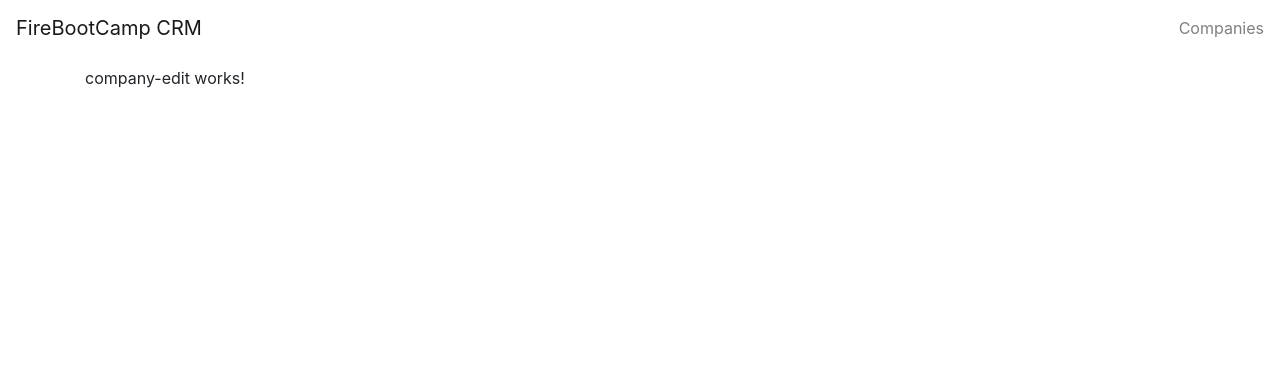
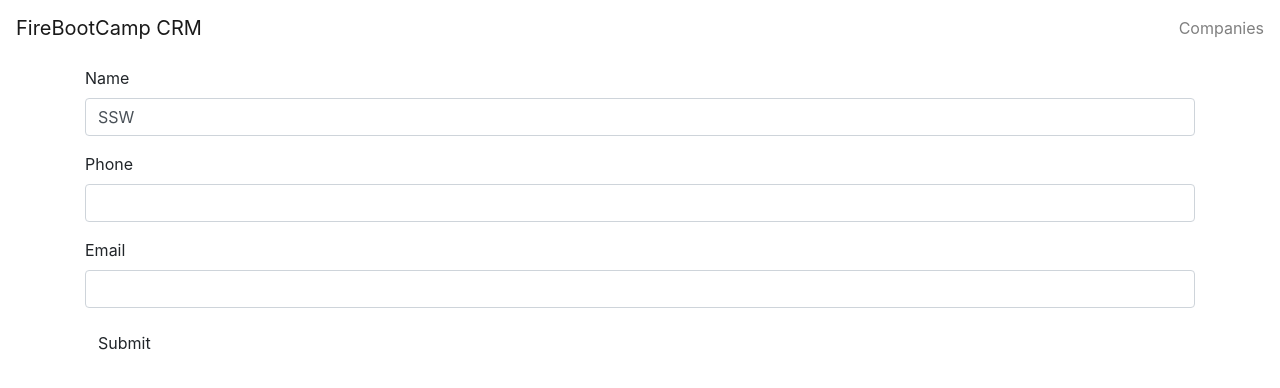
Before and after one commit to SSWConsulting/fbc-angular-202005, an Angular app: page /company/add in a window 1280 px wide. Shown: the top 388 px of the page. Built offline with nearby package versions, Linux system fonts and the light colour scheme.

Commit message:
Added Edit Form

```diff
--- a/src/app/app.module.ts
+++ b/src/app/app.module.ts
@@ -3,7 +3,7 @@
 
 import { AppRoutingModule } from './app-routing.module';
 import { AppComponent } from './app.component';
-import { FormsModule } from '@angular/forms';
+import { FormsModule, ReactiveFormsModule } from '@angular/forms';
 import { CompanyListComponent } from './company/company-list/company-list.component';
 import { NgbModule } from '@ng-bootstrap/ng-bootstrap';
 import { HttpClientModule } from '@angular/common/http';
@@ -21,6 +21,7 @@
     BrowserModule,
     AppRoutingModule,
     FormsModule,
+    ReactiveFormsModule,
     NgbModule,
     HttpClientModule,
   ],
--- a/src/app/company/company-edit/company-edit.component.html
+++ b/src/app/company/company-edit/company-edit.component.html
@@ -1 +1,26 @@
-<p>company-edit works!</p>
+<form [formGroup]="companyForm" novalidate>
+
+  <div class="form-group">
+    <label for="name">Name</label>
+    <input type="text" class="form-control" name="name" formControlName="name">
+
+    <div *ngIf="companyForm.get('name').hasError('required') && companyForm.get('name').touched" class="alert alert-danger">
+      Name is required
+    </div>
+  </div>
+
+  <div class="form-group">
+    <label for="phone">Phone</label>
+    <input type="text" class="form-control" name="phone" formControlName="phone" />
+  </div>
+
+  <div class="form-group">
+    <label for="email">Email</label>
+    <input type="text" class="form-control" name="email" formControlName="email" />
+  </div>
+
+  <div class="form-group">
+    <button type="button" (click)="saveCompany()"
+     [disabled]="!companyForm.valid" class="btn btn-default">Submit</button>
+  </div>
+</form>
--- a/src/app/company/company-edit/company-edit.component.ts
+++ b/src/app/company/company-edit/company-edit.component.ts
@@ -1,4 +1,8 @@
 import { Component, OnInit } from '@angular/core';
+import { FormGroup, FormBuilder, Validators } from '@angular/forms';
+import { Router, ActivatedRoute } from '@angular/router';
+import { CompanyService } from '../company.service';
+import { Company } from '../company';
 
 @Component({
   selector: 'fbc-company-edit',
@@ -7,9 +11,48 @@
 })
 export class CompanyEditComponent implements OnInit {
 
-  constructor() { }
+  companyForm: FormGroup;
+  isNewCompany: boolean;
+  companyId: number;
+
+  constructor(
+    private formBuilder: FormBuilder,
+    private router: Router,
+    private activatedRoute: ActivatedRoute,
+    private companyService: CompanyService
+  ) { }
 
   ngOnInit(): void {
+    this.companyId = this.activatedRoute.snapshot.params.id;
+    this.isNewCompany = !this.companyId;
+
+    this.buildForm();
+
+    if (!this.isNewCompany) {
+      this.companyService.getCompany(this.companyId)
+      .subscribe(company => this.companyForm.patchValue(company));
+    }
+
   }
 
+  buildForm(): void {
+    this.companyForm = this.formBuilder.group({
+      name: ['SSW', Validators.required],
+      phone: [],
+      email: []
+    });
+  }
+
+  saveCompany() {
+    if (this.isNewCompany) {
+      const newCompany: Company = this.companyForm.value;
+      this.companyService.addCompany(newCompany)
+      .subscribe(() => this.router.navigateByUrl('/company/list'));
+    }else{
+      const payload: Company = {...this.companyForm.value, id: this.companyId, anotherProperty: 'blah' };
+
+      this.companyService.updateCompany(payload)
+      .subscribe(() => this.router.navigateByUrl('/company/list'));
+    }
+  }
 }
--- a/src/app/company/company-table/company-table.component.html
+++ b/src/app/company/company-table/company-table.component.html
@@ -14,7 +14,7 @@
       <td> {{ company.email }} </td>
       <td class="button-cell">
         <button class="btn btn-danger" (click)="deleteCompany(company)" > DELETE </button>
-        <button class="btn btn-warning"> EDIT </button>
+        <button class="btn btn-warning" [routerLink]="['/company/edit', company.id]" > EDIT </button>
       </td>
     </tr>
   </tbody>
--- a/src/app/company/company.service.ts
+++ b/src/app/company/company.service.ts
@@ -1,6 +1,6 @@
 import { Injectable } from '@angular/core';
 import { Company } from './company';
-import { HttpClient } from '@angular/common/http';
+import { HttpClient, HttpHeaders } from '@angular/common/http';
 import { Observable, of } from 'rxjs';
 import { catchError } from 'rxjs/operators';
 
@@ -31,6 +31,31 @@
     );
   }
 
+  addCompany(company: Company): Observable<Company> {
+    return this.httpClient.post<Company>(`${this.baseUrl}/company`,
+    company,
+    { headers: new HttpHeaders().set('content-type', 'application/json') })
+    .pipe(
+      catchError(error => this.errorHandler(error))
+    );
+  }
+
+  getCompany(companyId: number): Observable<Company> {
+    return this.httpClient.get<Company>(`${this.baseUrl}/company/${companyId}`)
+    .pipe(
+      catchError(error => this.errorHandler(error))
+    );
+  }
+
+  updateCompany(company: Company): Observable<Company> {
+    return this.httpClient.put<Company>(`${this.baseUrl}/company/${company.id}`,
+    company,
+    { headers: new HttpHeaders().set('content-type', 'application/json') })
+    .pipe(
+      catchError(error => this.errorHandler(error))
+    );
+  }
+
   errorHandler(error): Observable<any> {
     console.error('ERROR', error);
     return of([]);
```
